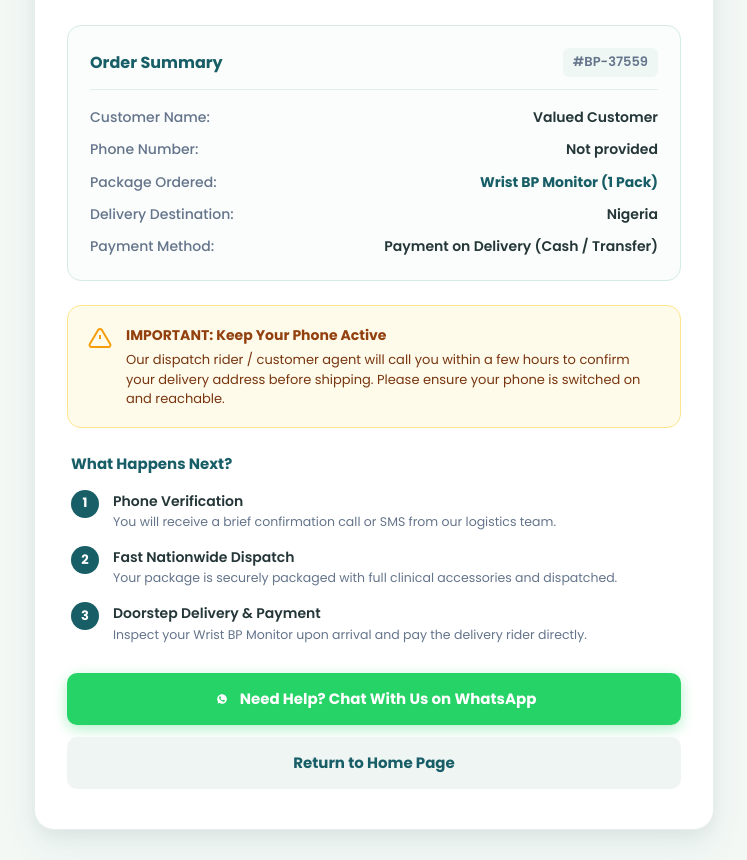
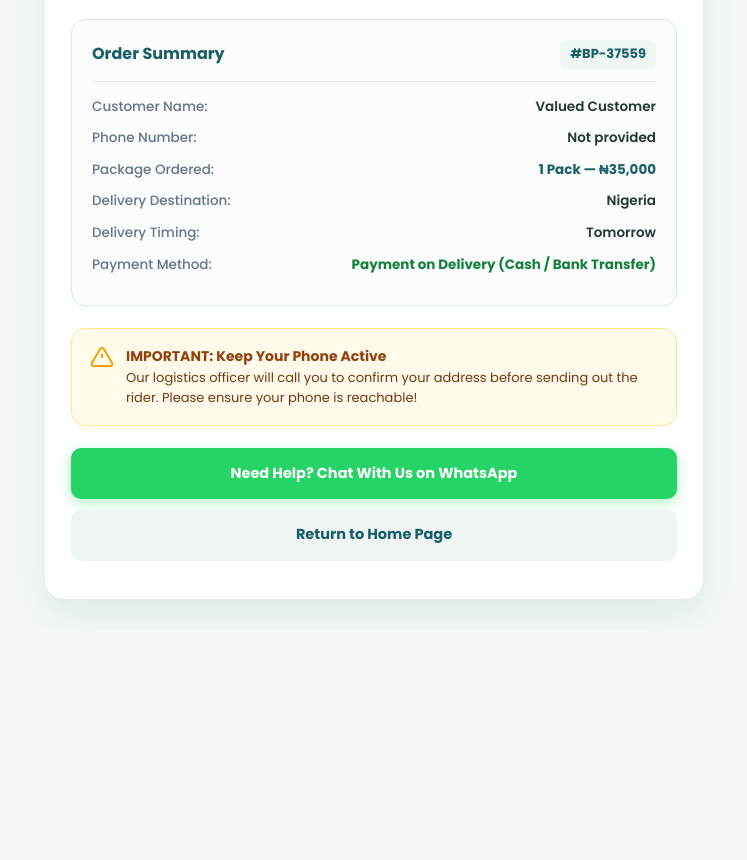
Before and after one commit to salambasitdayo2019-debug/BPMM, a plain HTML site: page thank-you/index.html in a window 1280 px wide. Shown: the part 249-1109 px from the top of the page, without its empty margins (266-1013 px from the left). After the commit the page ends 879 px from the top, so only its background shows below. Drawn offline with Linux system fonts and the light colour scheme.

Commit message:
Update index.html

```diff
--- a/thank-you/index.html
+++ b/thank-you/index.html
@@ -2,33 +2,38 @@
 <html lang="en">
 <head>
   <meta charset="UTF-8">
-  <meta name="viewport" content="width=device-width, initial-scale=1.0">
-  <title>Thank You For Your Order! — Lana Wrist BP Monitor</title>
+  <meta name="viewport" content="width=device-width, initial-scale=1.0, maximum-scale=5.0">
+  <title>Thank You For Your Order! — Automatic Wrist BP Monitor</title>
   <link rel="preconnect" href="https://fonts.googleapis.com">
   <link rel="preconnect" href="https://fonts.gstatic.com" crossorigin>
   <link href="https://fonts.googleapis.com/css2?family=Poppins:wght@400;500;600;700;800&display=swap" rel="stylesheet">
+
+  <!-- TikTok Pixel Code Start -->
+  <script>
+  !function (w, d, t) {
+    w.TiktokAnalyticsObject=t;var ttq=w[t]=w[t]||[];ttq.methods=["page","track","identify","instances","debug","on","off","once","ready","alias","group","enableCookie","disableCookie","holdConsent","revokeConsent","grantConsent"],ttq.setAndDefer=function(t,e){t[e]=function(){t.push([e].concat(Array.prototype.slice.call(arguments,0)))}};for(var i=0;i<ttq.methods.length;i++)ttq.setAndDefer(ttq,ttq.methods[i]);ttq.instance=function(t){for(
+  var e=ttq._i[t]||[],n=0;n<ttq.methods.length;n++)ttq.setAndDefer(e,ttq.methods[n]);return e},ttq.load=function(e,n){var r="https://analytics.tiktok.com/i18n/pixel/events.js",o=n&&n.partner;ttq._i=ttq._i||{},ttq._i[e]=[],ttq._i[e]._u=r,ttq._t=ttq._t||{},ttq._t[e]=+new Date,ttq._o=ttq._o||{},ttq._o[e]=n||{};n=document.createElement("script")
+  ;n.type="text/javascript",n.async=!0,n.src=r+"?sdkid="+e+"&lib="+t;e=document.getElementsByTagName("script")[0];e.parentNode.insertBefore(n,e)};
+
+    ttq.load('DBSV0N3C77UEEP3E4AF0');
+    ttq.page();
+  }(window, document, 'ttq');
+  </script>
+  <!-- TikTok Pixel Code End -->
+
   <style>
     :root {
       --primary: #185e67;
-      --primary-dark: #0f4047;
       --accent: #22c55e;
-      --accent-dark: #16a34a;
       --bg: #f3f8f5;
       --card-bg: #ffffff;
       --text: #243638;
       --text-muted: #64748b;
       --border: #e2e8f0;
-      --warning: #f59e0b;
       --warning-bg: #fffbeb;
-      --warning-border: #fef3c7;
     }
 
-    * {
-      box-sizing: border-box;
-      margin: 0;
-      padding: 0;
-    }
-
+    * { box-sizing: border-box; margin: 0; padding: 0; }
     body {
       font-family: 'Poppins', sans-serif;
       background-color: var(--bg);
@@ -43,298 +48,120 @@
 
     .container {
       width: 100%;
-      max-width: 680px;
+      max-width: 660px;
       background: var(--card-bg);
       border-radius: 20px;
-      padding: 40px 32px;
-      box-shadow: 0 15px 35px rgba(24, 94, 103, 0.08), 0 5px 15px rgba(0, 0, 0, 0.04);
+      padding: 38px 26px;
+      box-shadow: 0 15px 35px rgba(24, 94, 103, 0.08);
       border: 1px solid rgba(24, 94, 103, 0.1);
       text-align: center;
     }
 
-    /* Success Icon Animation */
     .icon-wrapper {
-      width: 88px;
-      height: 88px;
+      width: 84px; height: 84px;
       background: #e6f9ed;
       border-radius: 50%;
       display: inline-flex;
       align-items: center;
       justify-content: center;
-      margin-bottom: 20px;
-      animation: popIn 0.5s cubic-bezier(0.175, 0.885, 0.32, 1.275);
+      margin-bottom: 18px;
     }
 
     .icon-wrapper svg {
-      width: 48px;
-      height: 48px;
-      fill: none;
-      stroke: var(--accent);
-      stroke-width: 3;
-      stroke-linecap: round;
-      stroke-linejoin: round;
-    }
-
-    @keyframes popIn {
-      0% { transform: scale(0.5); opacity: 0; }
-      100% { transform: scale(1); opacity: 1; }
+      width: 44px; height: 44px;
+      fill: none; stroke: var(--accent);
+      stroke-width: 3; stroke-linecap: round; stroke-linejoin: round;
     }
 
     .badge {
       display: inline-block;
-      background: #dcfce7;
-      color: #15803d;
-      font-size: 13px;
-      font-weight: 700;
-      letter-spacing: 1px;
+      background: #dcfce7; color: #15803d;
+      font-size: 13px; font-weight: 700;
       text-transform: uppercase;
-      padding: 6px 14px;
-      border-radius: 50px;
+      padding: 6px 14px; border-radius: 50px;
       margin-bottom: 12px;
     }
 
     h1 {
-      font-size: 28px;
-      font-weight: 800;
-      color: var(--primary);
-      margin-bottom: 8px;
-      line-height: 1.25;
+      font-size: 26px; font-weight: 800;
+      color: var(--primary); margin-bottom: 8px;
     }
 
-    .subtitle {
-      font-size: 15px;
-      color: var(--text-muted);
-      margin-bottom: 28px;
-    }
-
-    /* Order Details Card */
     .details-card {
       background: #fafdfb;
       border: 1px solid #d5ece1;
       border-radius: 14px;
-      padding: 22px;
+      padding: 20px;
       text-align: left;
-      margin-bottom: 24px;
+      margin-bottom: 22px;
     }
 
     .details-header {
-      display: flex;
-      justify-content: space-between;
-      align-items: center;
+      display: flex; justify-content: space-between; align-items: center;
       border-bottom: 1px solid #e2efe8;
-      padding-bottom: 12px;
-      margin-bottom: 16px;
-    }
-
-    .details-header h3 {
-      font-size: 16px;
-      font-weight: 700;
-      color: var(--primary);
+      padding-bottom: 12px; margin-bottom: 14px;
     }
 
     .order-id {
-      font-size: 13px;
-      font-weight: 600;
-      color: var(--text-muted);
-      background: #eef7f3;
-      padding: 4px 10px;
-      border-radius: 6px;
+      font-size: 13px; font-weight: 700;
+      color: var(--primary); background: #eef7f3;
+      padding: 4px 10px; border-radius: 6px;
     }
 
     .detail-row {
-      display: flex;
-      justify-content: space-between;
-      margin-bottom: 10px;
-      font-size: 14px;
+      display: flex; justify-content: space-between;
+      margin-bottom: 10px; font-size: 13.5px;
     }
 
-    .detail-row:last-child {
-      margin-bottom: 0;
-    }
+    .detail-label { color: var(--text-muted); font-weight: 500; }
+    .detail-value { font-weight: 600; color: var(--text); text-align: right; }
 
-    .detail-label {
-      color: var(--text-muted);
-      font-weight: 500;
-      flex: 1;
-    }
-
-    .detail-value {
-      font-weight: 600;
-      color: var(--text);
-      text-align: right;
-      flex: 1.5;
-      word-break: break-word;
-    }
-
-    .highlight-value {
-      color: var(--primary);
-      font-weight: 700;
-    }
-
-    /* Notice Card */
     .notice-card {
       background: var(--warning-bg);
       border: 1px solid #fde68a;
       border-radius: 14px;
-      padding: 18px 20px;
+      padding: 16px 18px;
       text-align: left;
-      margin-bottom: 24px;
-      display: flex;
-      gap: 14px;
-      align-items: flex-start;
-    }
-
-    .notice-card svg {
-      width: 24px;
-      height: 24px;
-      flex-shrink: 0;
-      stroke: var(--warning);
-      stroke-width: 2;
-      fill: none;
-      margin-top: 2px;
-    }
-
-    .notice-title {
-      font-size: 14px;
-      font-weight: 700;
-      color: #92400e;
-      margin-bottom: 4px;
-    }
-
-    .notice-desc {
-      font-size: 13px;
-      color: #78350f;
-      line-height: 1.5;
-    }
-
-    /* Timeline */
-    .timeline {
-      text-align: left;
-      margin-bottom: 28px;
-      padding: 0 4px;
-    }
-
-    .timeline-title {
-      font-size: 15px;
-      font-weight: 700;
-      color: var(--primary);
-      margin-bottom: 14px;
-    }
-
-    .timeline-step {
-      display: flex;
-      align-items: flex-start;
-      gap: 14px;
-      margin-bottom: 14px;
-      position: relative;
-    }
-
-    .timeline-step:last-child {
-      margin-bottom: 0;
-    }
-
-    .step-num {
-      width: 28px;
-      height: 28px;
-      border-radius: 50%;
-      background: var(--primary);
-      color: #fff;
-      display: flex;
-      align-items: center;
-      justify-content: center;
-      font-size: 13px;
-      font-weight: 700;
-      flex-shrink: 0;
-    }
-
-    .step-content h4 {
-      font-size: 14px;
-      font-weight: 600;
-      color: var(--text);
-    }
-
-    .step-content p {
-      font-size: 12.5px;
-      color: var(--text-muted);
-    }
-
-    /* Action Buttons */
-    .btn-group {
-      display: flex;
-      flex-direction: column;
-      gap: 12px;
+      margin-bottom: 22px;
+      display: flex; gap: 12px; align-items: flex-start;
     }
 
     .btn {
-      display: flex;
-      align-items: center;
-      justify-content: center;
-      gap: 8px;
-      padding: 14px 24px;
-      border-radius: 10px;
-      font-size: 15px;
-      font-weight: 700;
-      text-decoration: none;
-      cursor: pointer;
-      transition: all 0.2s ease;
-      border: none;
+      display: flex; align-items: center; justify-content: center;
+      gap: 8px; padding: 14px 20px;
+      border-radius: 10px; font-size: 14.5px; font-weight: 700;
+      text-decoration: none; border: none; cursor: pointer;
     }
 
     .btn-whatsapp {
-      background: #25D366;
-      color: #ffffff;
+      background: #25D366; color: #ffffff;
       box-shadow: 0 4px 14px rgba(37, 211, 102, 0.35);
+      margin-bottom: 10px;
     }
 
-    .btn-whatsapp:hover {
-      background: #20bd5a;
-      transform: translateY(-1px);
-    }
-
-    .btn-secondary {
-      background: #eef5f3;
-      color: var(--primary);
-    }
-
-    .btn-secondary:hover {
-      background: #dfeee9;
-    }
+    .btn-secondary { background: #eef5f3; color: var(--primary); }
 
     @media (max-width: 480px) {
-      .container {
-        padding: 30px 20px;
-      }
-      h1 {
-        font-size: 22px;
-      }
-      .detail-row {
-        flex-direction: column;
-        gap: 2px;
-      }
-      .detail-value {
-        text-align: left;
-      }
+      .container { padding: 26px 18px; }
+      .detail-row { flex-direction: column; gap: 2px; }
+      .detail-value { text-align: left; }
     }
   </style>
 </head>
 <body>
 
   <div class="container">
-    <!-- Success Badge & Icon -->
     <div class="icon-wrapper">
-      <svg viewBox="0 0 24 24">
-        <path d="M20 6L9 17l-5-5"></path>
-      </svg>
+      <svg viewBox="0 0 24 24"><path d="M20 6L9 17l-5-5"></path></svg>
     </div>
 
     <span class="badge">Order Confirmed</span>
     <h1>Thank You For Your Order!</h1>
-    <p class="subtitle">Your order has been received and is now being processed for dispatch.</p>
+    <p style="font-size:14.5px; color:#64748b; margin-bottom:24px;">Your order has been received and is now being packaged for prompt delivery.</p>
 
-    <!-- Details Card -->
     <div class="details-card">
       <div class="details-header">
-        <h3>Order Summary</h3>
+        <h3 style="font-size:16px; font-weight:700; color:var(--primary);">Order Summary</h3>
         <span class="order-id" id="display-order-id">#BP-83921</span>
       </div>
 
@@ -347,114 +174,90 @@
         <span class="detail-value" id="display-phone">-</span>
       </div>
       <div class="detail-row" id="row-phone2" style="display:none;">
-        <span class="detail-label">Alt / WhatsApp Phone:</span>
+        <span class="detail-label">WhatsApp Number:</span>
         <span class="detail-value" id="display-phone2">-</span>
       </div>
       <div class="detail-row">
         <span class="detail-label">Package Ordered:</span>
-        <span class="detail-value highlight-value" id="display-package">Wrist BP Monitor</span>
+        <span class="detail-value" id="display-package" style="color:var(--primary); font-weight:700;">1 Pack — ₦35,000</span>
       </div>
       <div class="detail-row">
         <span class="detail-label">Delivery Destination:</span>
         <span class="detail-value" id="display-address">-</span>
       </div>
       <div class="detail-row">
+        <span class="detail-label">Delivery Timing:</span>
+        <span class="detail-value" id="display-timing">Tomorrow</span>
+      </div>
+      <div class="detail-row">
         <span class="detail-label">Payment Method:</span>
-        <span class="detail-value">Payment on Delivery (Cash / Transfer)</span>
+        <span class="detail-value" style="color:#15803d; font-weight:700;">Payment on Delivery (Cash / Bank Transfer)</span>
       </div>
     </div>
 
-    <!-- Important Verification Notice -->
     <div class="notice-card">
-      <svg viewBox="0 0 24 24">
+      <svg width="24" height="24" viewBox="0 0 24 24" fill="none" stroke="#f59e0b" stroke-width="2" style="flex-shrink:0;">
         <path d="M10.29 3.86L1.82 18a2 2 0 0 0 1.71 3h16.94a2 2 0 0 0 1.71-3L13.71 3.86a2 2 0 0 0-3.42 0z"></path>
         <line x1="12" y1="9" x2="12" y2="13"></line>
         <line x1="12" y1="17" x2="12.01" y2="17"></line>
       </svg>
       <div>
-        <div class="notice-title">IMPORTANT: Keep Your Phone Active</div>
-        <div class="notice-desc">
-          Our dispatch rider / customer agent will call you within a few hours to confirm your delivery address before shipping. Please ensure your phone is switched on and reachable.
-        </div>
+        <div style="font-size:14px; font-weight:700; color:#92400e;">IMPORTANT: Keep Your Phone Active</div>
+        <div style="font-size:13px; color:#78350f;">Our logistics officer will call you to confirm your address before sending out the rider. Please ensure your phone is reachable!</div>
       </div>
     </div>
 
-    <!-- Timeline Steps -->
-    <div class="timeline">
-      <div class="timeline-title">What Happens Next?</div>
-      <div class="timeline-step">
-        <div class="step-num">1</div>
-        <div class="step-content">
-          <h4>Phone Verification</h4>
-          <p>You will receive a brief confirmation call or SMS from our logistics team.</p>
-        </div>
-      </div>
-      <div class="timeline-step">
-        <div class="step-num">2</div>
-        <div class="step-content">
-          <h4>Fast Nationwide Dispatch</h4>
-          <p>Your package is securely packaged with full clinical accessories and dispatched.</p>
-        </div>
-      </div>
-      <div class="timeline-step">
-        <div class="step-num">3</div>
-        <div class="step-content">
-          <h4>Doorstep Delivery & Payment</h4>
-          <p>Inspect your Wrist BP Monitor upon arrival and pay the delivery rider directly.</p>
-        </div>
-      </div>
-    </div>
-
-    <!-- Action Buttons -->
-    <div class="btn-group">
-      <a id="whatsapp-btn" href="https://wa.me/?text=Hello%20Lana%20Store%2C%20I%20just%20placed%20an%20order%20for%20the%20Wrist%20BP%20Monitor" target="_blank" class="btn btn-whatsapp">
-        <svg width="20" height="20" viewBox="0 0 24 24" fill="currentColor">
-          <path d="M12.031 6.172c-3.181 0-5.767 2.586-5.768 5.766-.001 1.298.38 2.27 1.019 3.287l-.582 2.128 2.182-.573c.978.58 1.911.928 3.145.929 3.178 0 5.767-2.587 5.768-5.766.001-3.187-2.575-5.77-5.764-5.771zm3.392 8.244c-.144.405-.837.774-1.17.824-.299.045-.677.063-1.092-.069-.252-.08-.575-.187-.988-.365-1.739-.751-2.874-2.502-2.961-2.617-.087-.116-.708-.94-.708-1.793s.448-1.273.607-1.446c.159-.173.346-.217.462-.217l.332.007c.106.005.249-.04.39.298.144.347.491 1.2.534 1.287.043.087.072.188.014.304-.058.116-.087.188-.173.289l-.26.304c-.087.086-.177.18-.076.354.101.174.449.741.964 1.201.662.591 1.221.774 1.394.86.174.086.275.072.376-.044.101-.116.433-.506.549-.68.116-.173.231-.145.39-.086s1.011.477 1.184.564.289.13.332.202c.045.072.045.419-.099.824z"/>
-        </svg>
-        Need Help? Chat With Us on WhatsApp
-      </a>
-      <a href="index.html" class="btn btn-secondary">
-        Return to Home Page
-      </a>
-    </div>
-
+    <a id="whatsapp-btn" href="#" target="_blank" class="btn btn-whatsapp">
+      Need Help? Chat With Us on WhatsApp
+    </a>
+    <a href="index.html" class="btn btn-secondary">
+      Return to Home Page
+    </a>
   </div>
 
   <script>
     (function() {
-      // 1. Generate or retrieve Order ID
       var randomId = '#BP-' + Math.floor(10000 + Math.random() * 90000);
       var orderIdEl = document.getElementById('display-order-id');
       if (orderIdEl) orderIdEl.textContent = randomId;
 
-      // 2. Parse URL parameters or fallback to localStorage
       var params = new URLSearchParams(window.location.search);
       var name = params.get('name') || localStorage.getItem('bp_order_name') || 'Valued Customer';
       var phone = params.get('phone') || localStorage.getItem('bp_order_phone') || 'Not provided';
       var phone2 = params.get('phone2') || localStorage.getItem('bp_order_phone2');
-      var pkg = params.get('package') || localStorage.getItem('bp_order_package') || 'Wrist BP Monitor (1 Pack)';
+      var pkg = params.get('package') || localStorage.getItem('bp_order_package') || '1 Pack — ₦35,000';
       var address = params.get('address') || localStorage.getItem('bp_order_address') || '';
       var state = params.get('state') || localStorage.getItem('bp_order_state') || '';
+      var timing = params.get('timing') || localStorage.getItem('bp_order_delivery_time') || 'Tomorrow';
+      var price = params.get('price') || localStorage.getItem('bp_order_price') || '35000';
 
       var fullAddress = address ? (state ? address + ', ' + state : address) : (state || 'Nigeria');
 
-      // 3. Populate fields
       document.getElementById('display-name').textContent = name;
       document.getElementById('display-phone').textContent = phone;
       document.getElementById('display-package').textContent = pkg;
       document.getElementById('display-address').textContent = fullAddress;
+      document.getElementById('display-timing').textContent = timing;
 
       if (phone2) {
         document.getElementById('row-phone2').style.display = 'flex';
         document.getElementById('display-phone2').textContent = phone2;
       }
 
-      // 4. Customize WhatsApp link with order details
-      var waMsg = encodeURIComponent("Hello Lana Store, I just placed an order (" + randomId + ") for " + pkg + ". My name is " + name + " (" + phone + "). Please confirm!");
+      // TikTok Pixel Purchase Event
+      try {
+        if (typeof ttq !== 'undefined') {
+          ttq.track('CompletePayment', {
+            content_name: pkg,
+            value: Number(price) || 35000,
+            currency: 'NGN'
+          });
+        }
+      } catch (err) {}
+
+      var waMsg = encodeURIComponent("Hello, I just placed an order (" + randomId + ") for " + pkg + ". My name is " + name + " (" + phone + "). Please confirm delivery for " + timing + "!");
       var waBtn = document.getElementById('whatsapp-btn');
-      if (waBtn) {
-        waBtn.href = "https://wa.me/?text=" + waMsg;
-      }
+      if (waBtn) waBtn.href = "https://wa.me/?text=" + waMsg;
     })();
   </script>
 </body>
```
